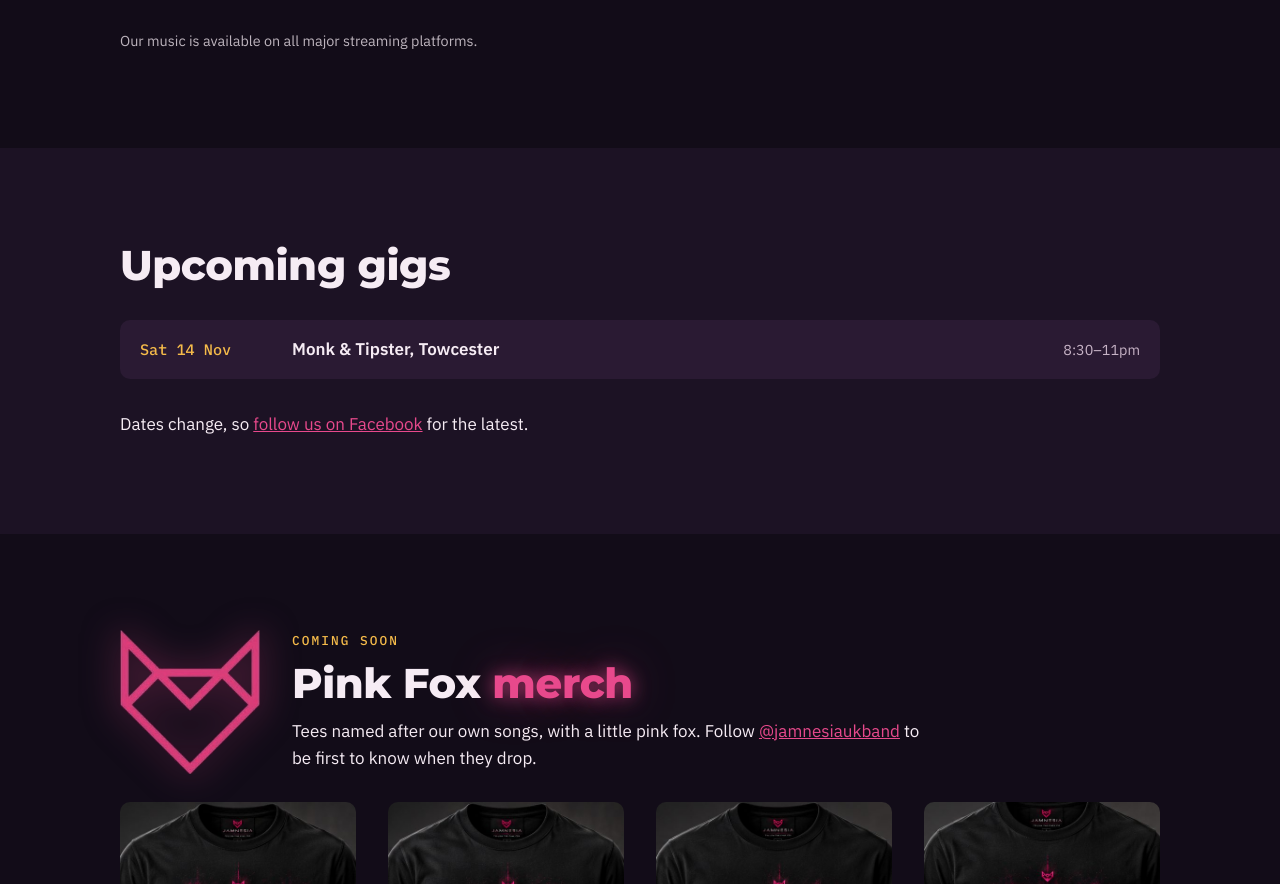
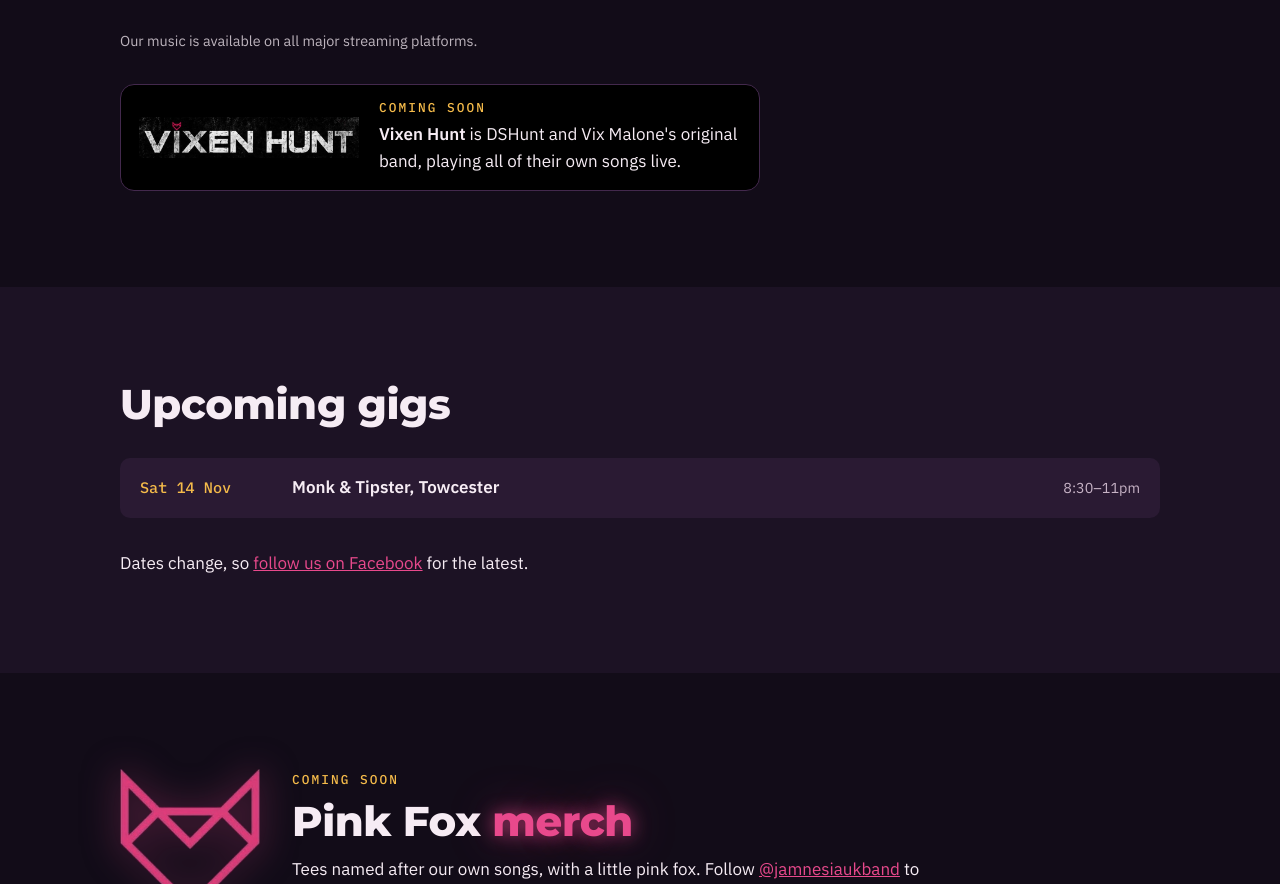
Before and after one commit to iamdshunt/jamnesia-site, a plain HTML site: page index.html in a window 1280 px wide. Shown: the part 3564-4448 px from the top of the page. Drawn offline with Linux system fonts and the light colour scheme.

Commit message:
Add Vixen Hunt coming-soon badge
Co-Authored-By: Claude Opus 5.5 <noreply@anthropic.com>
Claude-Session: https://claude.ai/code/session_01Ngz41QXWbrtTX3JNgdFjH9

```diff
--- a/index.html
+++ b/index.html
@@ -14,7 +14,7 @@
 <link rel="preconnect" href="https://fonts.googleapis.com">
 <link rel="preconnect" href="https://fonts.gstatic.com" crossorigin>
 <link rel="stylesheet" href="https://fonts.googleapis.com/css2?family=Montserrat:wght@500;700;800&family=IBM+Plex+Mono:wght@400;500&family=IBM+Plex+Sans:wght@400;500;600&display=swap">
-<link rel="stylesheet" href="styles.css?v=6">
+<link rel="stylesheet" href="styles.css?v=7">
 </head>
 <body>
 <header class="topbar">
@@ -116,6 +116,13 @@
           <iframe title="Stardust (piano lounge edit) on Apple Music" src="https://embed.music.apple.com/gb/album/stardust-piano-lounge-edit-single/1874524815" width="100%" height="175" allow="autoplay *; encrypted-media *; fullscreen *; clipboard-write" sandbox="allow-forms allow-popups allow-same-origin allow-scripts allow-storage-access-by-user-activation allow-top-navigation-by-user-activation" loading="lazy"></iframe>
       </div>
       <p class="note">Our music is available on all major streaming platforms.</p>
+      <div class="vh-badge">
+        <img src="images/vixen-hunt.jpg" alt="Vixen Hunt" width="710" height="135" loading="lazy">
+        <div>
+          <p class="kicker">Coming soon</p>
+          <p><strong>Vixen Hunt</strong> is DSHunt and Vix Malone's original band, playing all of their own songs live.</p>
+        </div>
+      </div>
     </div>
   </section>
 
--- a/styles.css
+++ b/styles.css
@@ -133,3 +133,8 @@ p{margin:0;max-width:62ch}
 .tees img{width:100%;height:auto;aspect-ratio:504/462;object-fit:cover;border-radius:10px}
 .tees figcaption{font-size:.85rem;font-weight:700;letter-spacing:.08em;text-transform:uppercase;opacity:.8}
 @media (max-width:760px){.tees{grid-template-columns:repeat(2,1fr)}}
+.vh-badge{display:flex;align-items:center;gap:20px;max-width:640px;padding:14px 18px;border:1px solid var(--line);border-radius:14px;background:#000}
+.vh-badge img{width:min(220px,45%);height:auto;flex:none}
+.vh-badge p{margin:0}
+.vh-badge .kicker{margin-bottom:4px}
+@media (max-width:560px){.vh-badge{flex-direction:column;align-items:flex-start}.vh-badge img{width:100%}}
```
Also changed, not shown: images/vixen-hunt.jpg (added).
